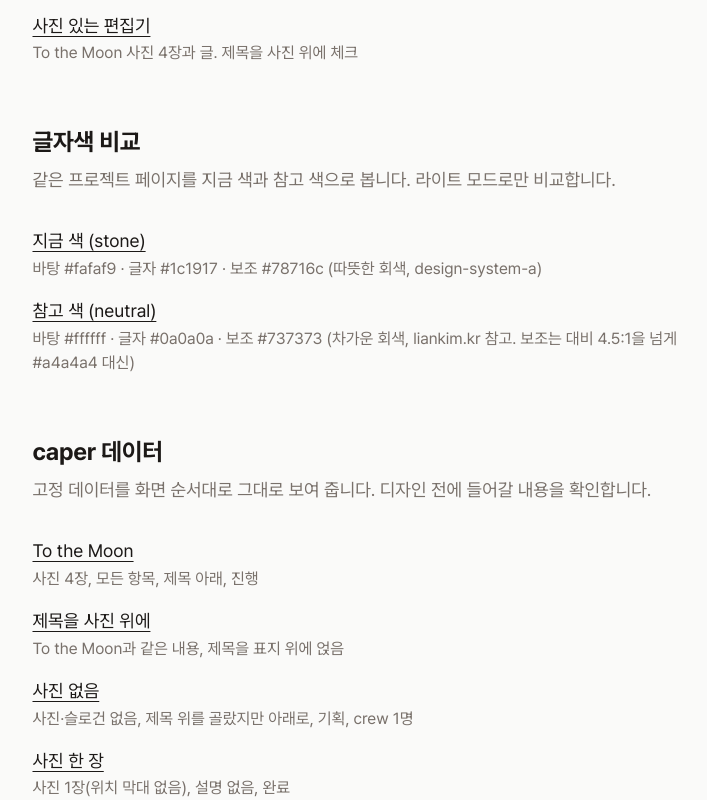
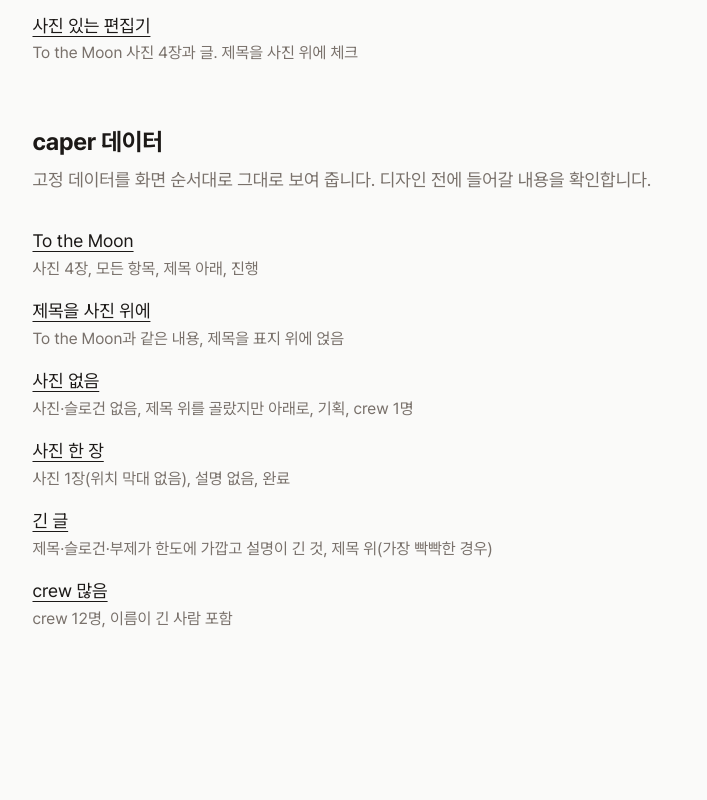
Before and after one commit to kimzeze/caper, a Next.js app: page /preview in a window 1280 px wide. Shown: the part 1020-1820 px from the top of the page, without its empty margins (240-947 px from the left). Built offline with nearby package versions, Linux system fonts and the light colour scheme.

Commit message:
chore(web): 글자색 비교 미리보기 지우기
글자색은 지금 색(design-system-a stone)으로 가기로 해서 #22의 비교 화면을 지웠다. 다시 비교할 때는 #22 커밋으로 되살린다.

```diff
--- a/src/app/preview/palette/[case]/cases.ts
+++ /dev/null
@@ -1,29 +0,0 @@
-import type { PreviewCase } from "@/views/preview";
-
-/** 글자색 비교 케이스. tokens 는 덮어쓸 디자인 토큰이다(비면 지금 색 그대로). */
-export const PALETTE_CASES: readonly (PreviewCase & {
-  tokens: Readonly<Record<string, string>>;
-})[] = [
-  {
-    key: "stone",
-    label: "지금 색 (stone)",
-    note: "바탕 #fafaf9 · 글자 #1c1917 · 보조 #78716c (따뜻한 회색, design-system-a)",
-    tokens: {},
-  },
-  {
-    key: "neutral",
-    label: "참고 색 (neutral)",
-    note: "바탕 #ffffff · 글자 #0a0a0a · 보조 #737373 (차가운 회색, liankim.kr 참고. 보조는 대비 4.5:1을 넘게 #a4a4a4 대신)",
-    tokens: {
-      "--color-background": "#ffffff",
-      "--color-foreground": "#0a0a0a",
-      "--color-muted": "#e5e5e5",
-      "--color-muted-foreground": "#737373",
-      "--color-border": "#d4d4d4",
-    },
-  },
-];
-
-export function findPaletteCase(key: string) {
-  return PALETTE_CASES.find((previewCase) => previewCase.key === key);
-}
--- a/src/app/preview/palette/[case]/page.tsx
+++ /dev/null
@@ -1,44 +0,0 @@
-import type { Metadata } from "next";
-import { notFound } from "next/navigation";
-
-import { findCaperFixture } from "@/entities/caper/fixtures";
-import { CaperPage } from "@/views/caper";
-import { PaletteFrame, PreviewCasePage } from "@/views/preview";
-
-import { findPreviewFamily } from "../../preview-families";
-import { findPaletteCase, PALETTE_CASES } from "./cases";
-
-// 케이스마다 내용이 통째로 다르고 개발용 화면이라, 앱 껍데기를 먼저 보여 주지 않고 이동을 잠깐 막는다.
-export const instant = false;
-
-export function generateStaticParams() {
-  return PALETTE_CASES.map((previewCase) => ({ case: previewCase.key }));
-}
-
-export async function generateMetadata({
-  params,
-}: PageProps<"/preview/palette/[case]">): Promise<Metadata> {
-  const previewCase = findPaletteCase((await params).case);
-  return {
-    title: previewCase ? `${previewCase.label} · 글자색 비교` : "미리보기",
-  };
-}
-
-export default async function PalettePreviewRoute({
-  params,
-}: PageProps<"/preview/palette/[case]">) {
-  const previewCase = findPaletteCase((await params).case);
-  const caper = findCaperFixture("to-the-moon")?.caper;
-  if (previewCase === undefined || caper === undefined) notFound();
-
-  return (
-    <PreviewCasePage
-      family={findPreviewFamily("palette")}
-      previewCase={previewCase}
-    >
-      <PaletteFrame tokens={previewCase.tokens}>
-        <CaperPage caper={caper} />
-      </PaletteFrame>
-    </PreviewCasePage>
-  );
-}
--- a/src/app/preview/preview-families.ts
+++ b/src/app/preview/preview-families.ts
@@ -2,7 +2,6 @@ import { CAPER_FIXTURES } from "@/entities/caper/fixtures";
 import type { PreviewFamily } from "@/views/preview";
 
 import { NEW_CAPER_CASES } from "./new-caper/[case]/cases";
-import { PALETTE_CASES } from "./palette/[case]/cases";
 
 const fixtureCases = CAPER_FIXTURES.map(({ key, label, note }) => ({
   key,
@@ -35,15 +34,6 @@ export const PREVIEW_FAMILIES: readonly PreviewFamily[] = [
     })),
   },
   {
-    key: "palette",
-    label: "글자색 비교",
-    description:
-      "같은 프로젝트 페이지를 지금 색과 참고 색으로 봅니다. 라이트 모드로만 비교합니다.",
-    basePath: "/preview/palette",
-    whole: true,
-    cases: PALETTE_CASES.map(({ key, label, note }) => ({ key, label, note })),
-  },
-  {
     key: "capers",
     label: "caper 데이터",
     description:
--- a/src/views/preview/index.ts
+++ b/src/views/preview/index.ts
@@ -2,4 +2,3 @@ export type { PreviewCase, PreviewFamily } from "./model/types";
 export { CaperDataView } from "./ui/caper-data-view";
 export { PreviewCasePage } from "./ui/preview-case-page";
 export { PreviewIndexPage } from "./ui/preview-index-page";
-export { PaletteFrame } from "./ui/palette-frame";
--- a/src/views/preview/ui/palette-frame.tsx
+++ /dev/null
@@ -1,21 +0,0 @@
-import type { CSSProperties, ReactNode } from "react";
-
-// 글자색 비교용 틀. 안의 화면만 디자인 토큰(--color-*)을 덮어 다른 색으로 그리고, 라이트로 고정한다
-// (토큰이 light-dark() 라 color-scheme 을 light 로 두면 다크 모드에서도 라이트 값이 나온다).
-// 개발용 미리보기에서만 쓴다. 실제 색은 design-system-a theme.css 가 정한다.
-export function PaletteFrame({
-  tokens,
-  children,
-}: {
-  tokens: Readonly<Record<string, string>>;
-  children: ReactNode;
-}) {
-  return (
-    <div
-      style={{ colorScheme: "light", ...tokens } as CSSProperties}
-      className="min-h-svh bg-background text-foreground"
-    >
-      {children}
-    </div>
-  );
-}
```
